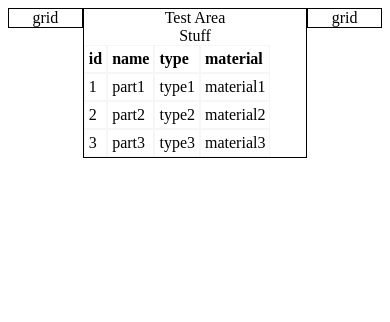
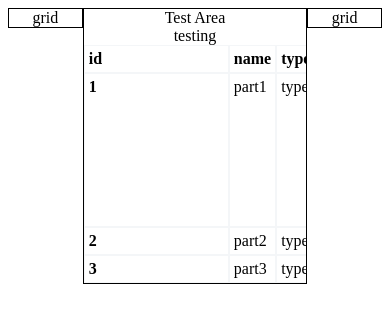
Before and after one commit to crpete23/crossbrowser-react-utilities, a React (Create React App) app: page / in a window 390 px wide. Shown: the top 322 px of the page. Built offline with nearby package versions, Linux system fonts and the light colour scheme.

Commit message:
initial responsive, cross browser supported table created

```diff
--- a/package.json
+++ b/package.json
@@ -3,6 +3,7 @@
   "version": "0.1.0",
   "private": true,
   "dependencies": {
+    "lodash": "^4.17.11",
     "react": "^16.8.6",
     "react-dom": "^16.8.6",
     "react-scripts": "3.0.1"
--- a/src/App.js
+++ b/src/App.js
@@ -8,7 +8,8 @@ const data = {
     id: 1,
     name: "part1",
     type: "type1",
-    material: "material1"
+    material:
+      "material1 helo my name is chris and this is going to be a long div"
   },
   2: {
     id: 2,
@@ -30,8 +31,7 @@ function App() {
       <div className="grid-margin">grid</div>
       <div className="grid-playground-container">
         Test Area
-        <div>Stuff</div>
-        <Table data={data} />
+        <Table data={data} title="testing" />
       </div>
       <div className="grid-margin">grid</div>
     </div>
--- a/src/components/table/Cell.js
+++ b/src/components/table/Cell.js
@@ -1,11 +1,33 @@
 import React from "react";
 import "./table.css";
 
-const Cell = ({ content, header }) => {
+const Cell = ({ content, header, fixed, height }) => {
+  const classNameArr = () => {
+    let classNames = ["Cell"];
+    if (fixed) {
+      classNames.push("Cell-fixed");
+    }
+    if (header) {
+      classNames.push("Cell-header");
+    }
+    return classNames.join(" ");
+  };
+
+  const style = height && fixed ? { height: `${height}px` } : undefined;
+
   return header ? (
-    <th className="Cell Cell-header">{content}</th>
+    <th scope="col" className={classNameArr()} style={style}>
+      {content}
+    </th>
+  ) : fixed ? (
+    // adds scope "row" to first cell of tbody row
+    <th scope="row" className={classNameArr()} style={style}>
+      {content}
+    </th>
   ) : (
-    <td className="Cell">{content}</td>
+    <td className={classNameArr()} style={style}>
+      {content}
+    </td>
   );
 };
 
--- a/src/components/table/Table.js
+++ b/src/components/table/Table.js
@@ -3,15 +3,46 @@ import Cell from "./Cell";
 import "./table.css";
 
 class Table extends Component {
-  state = {};
+  constructor(props) {
+    super(props);
 
-  dataKeysArr = Object.keys(this.props.data);
+    this.state = {
+      cellHeights: []
+    };
 
-  headingsArr = Object.keys(this.props.data[this.dataKeysArr[0]]);
+    this.tableRef = React.createRef();
 
-  dataRowsArr = this.dataKeysArr.map((key, i) => {
-    return Object.values(this.props.data[key]);
-  });
+    this.initializeData();
+  }
+
+  componentDidMount() {
+    this.handleCellHeightResize();
+    //consider debouncing event listener, would need to adjust CWU
+    window.addEventListener("resize", this.handleCellHeightResize);
+  }
+
+  componentWillUnmount() {
+    window.removeEventListener("resize", this.handleCellHeightResize);
+  }
+
+  dataKeysArr = [];
+  headingsArr = [];
+  dataRowsArr = [];
+
+  initializeData = () => {
+    //initialize table information if data has been passed in
+    if (this.props.data) {
+      this.dataKeysArr = Object.keys(this.props.data);
+      if (this.dataKeysArr.length) {
+        this.headingsArr = Object.keys(this.props.data[this.dataKeysArr[0]]);
+        this.dataRowsArr = this.dataKeysArr.map((key, i) => {
+          return Object.keys(this.props.data[key]).map(e => {
+            return this.props.data[key][e];
+          });
+        });
+      }
+    }
+  };
 
   /* Utilized as <headings>.map(this.renderHeadingRow)
    * Used within map function to return individual cells for heading
@@ -22,6 +53,8 @@ class Table extends Component {
         key={`heading-${cellIndex}`}
         content={this.headingsArr[cellIndex]}
         header={true}
+        fixed={cellIndex === 0}
+        height={this.state.cellHeights[0]}
       />
     );
   };
@@ -37,11 +70,31 @@ class Table extends Component {
             <Cell
               key={`${rowIndex}-${cellIndex}`}
               content={this.dataRowsArr[rowIndex][cellIndex]}
+              fixed={cellIndex === 0}
+              height={this.state.cellHeights[rowIndex + 1]}
             />
           );
         })}
       </tr>
     );
+  };
+
+  getTallestCellHeights = () => {
+    const rows = [...this.tableRef.current.getElementsByTagName("tr")];
+    let { heights } = this.state;
+
+    heights = rows.map(row => {
+      // reintroduce if fixed column height wraps, however causes bug where column size will not shrink
+      //   const fixedCell = row.childNodes[0];
+      //   return Math.max(row.clientHeight, fixedCell.clientHeight);
+      return Math.max(row.clientHeight);
+    });
+
+    return heights;
+  };
+
+  handleCellHeightResize = () => {
+    this.setState({ cellHeights: this.getTallestCellHeights() });
   };
 
   render() {
@@ -52,10 +105,15 @@ class Table extends Component {
     const tbodyMarkup = this.dataRowsArr.map(this.renderRow);
 
     return (
-      <table className="Table">
-        <thead>{theadMarkup}</thead>
-        <tbody>{tbodyMarkup}</tbody>
-      </table>
+      <div className="DataTable">
+        <div className="TableCaption">{`${this.props.title}`}</div>
+        <div className="ScrollContainer">
+          <table className="Table" ref={this.tableRef}>
+            <thead>{theadMarkup}</thead>
+            <tbody>{tbodyMarkup}</tbody>
+          </table>
+        </div>
+      </div>
     );
   }
 }
--- a/src/components/table/table.css
+++ b/src/components/table/table.css
@@ -2,10 +2,33 @@
   border-spacing: 0px;
   background: #fff;
   box-shadow: 0 1px 0 0 rgba(22, 29, 37, 0.05);
+  width: 100%;
+}
+
+.DataTable {
+  position: relative;
+  max-width: 100%;
 }
 
 .Cell {
   border: 1px solid #f4f6f8;
   padding: 4px;
   text-align: left;
+  vertical-align: top;
 }
+
+.Cell-fixed {
+  position: absolute;
+  top: auto;
+  left: 0;
+  width: 145px;
+  white-space: unset;
+  text-align: left;
+  background: #fff;
+  word-wrap: break-word;
+}
+
+.ScrollContainer {
+  overflow-x: auto;
+  margin-left: 145px;
+}
```
